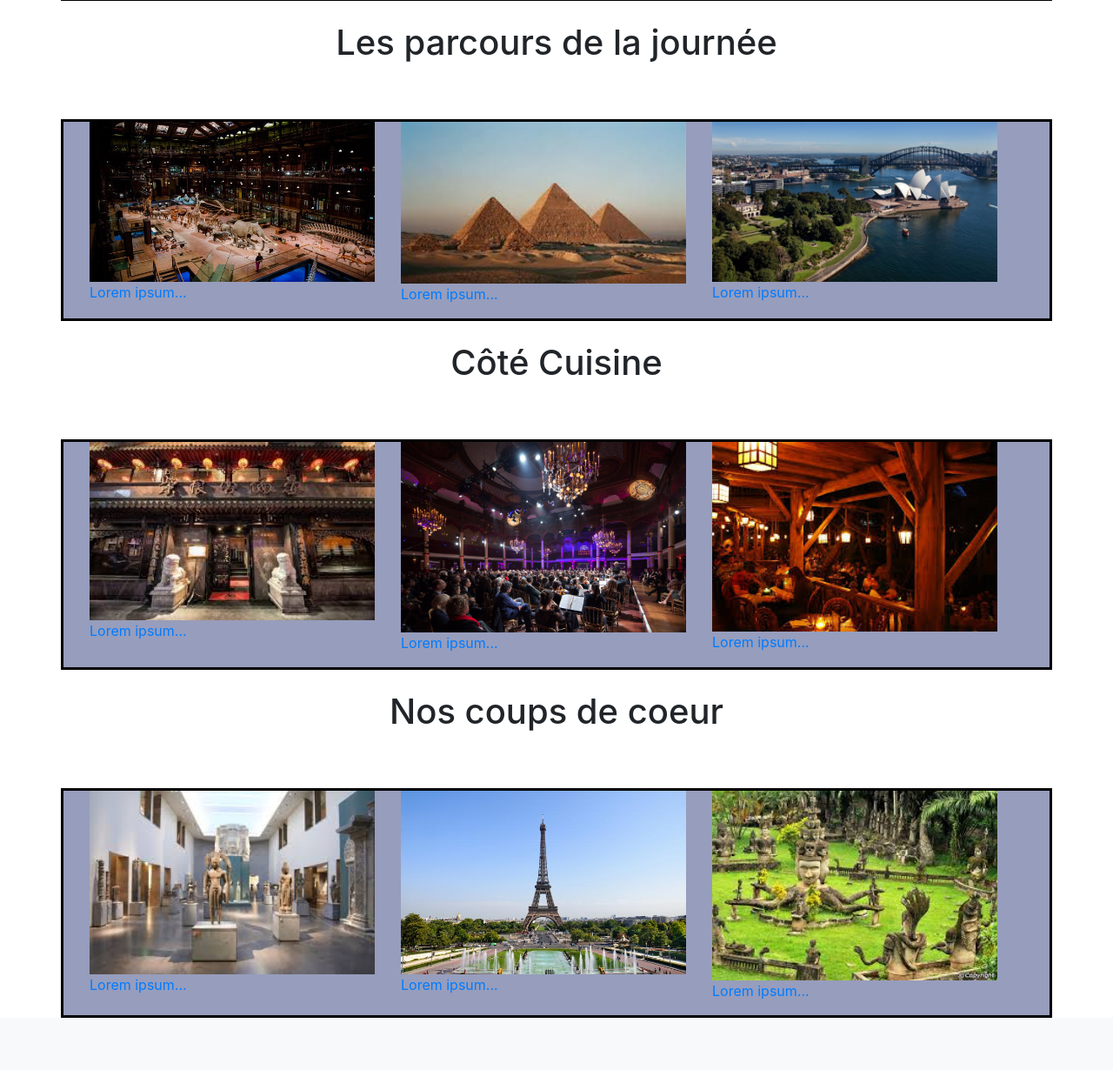
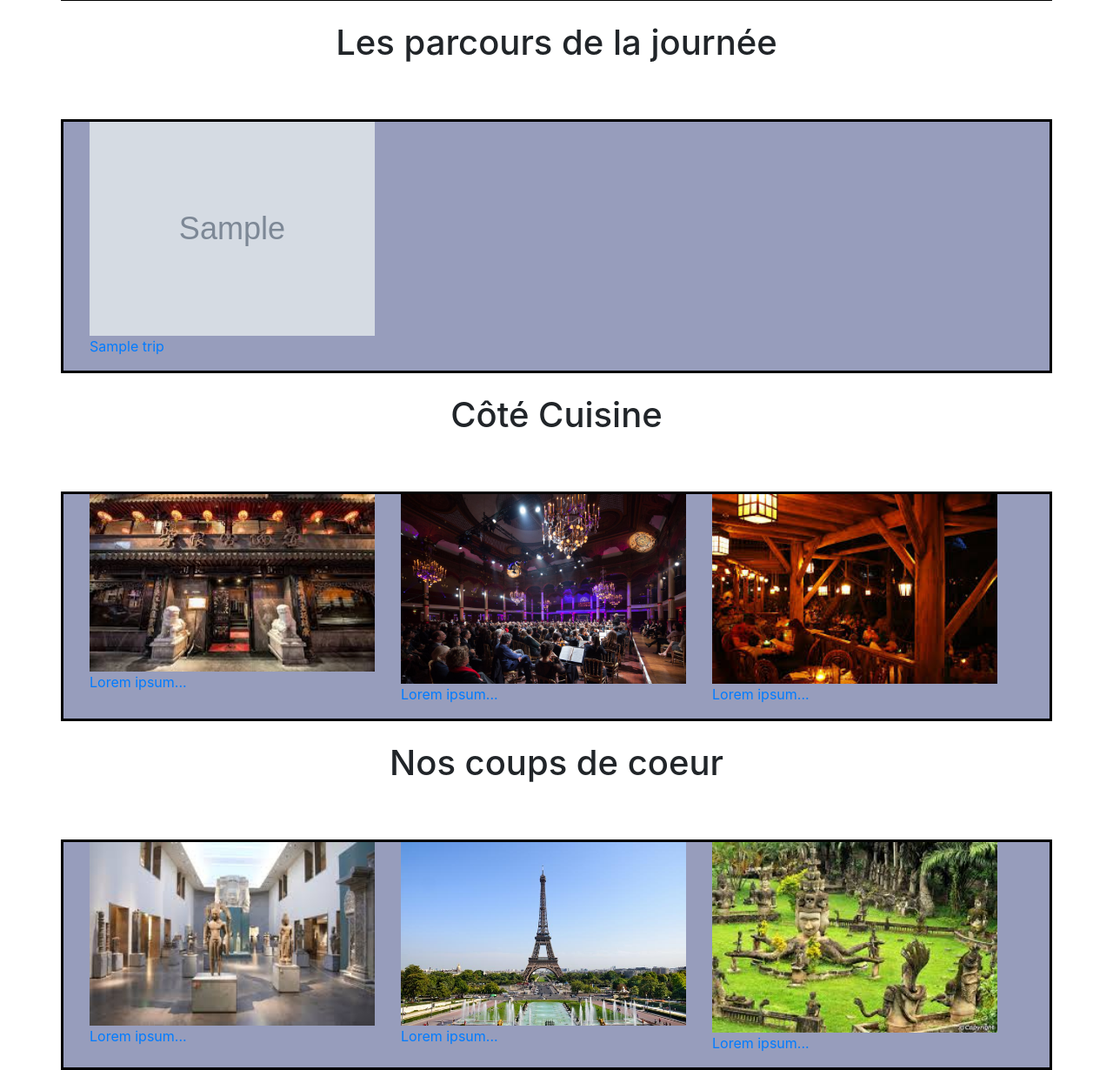
Before and after one commit to Pierremardos/Viaxe, a PHP site: page / in a window 1280 px wide. Shown: the part 661-1891 px from the top of the page at 87% size. Before the commit the page ends 1831 px from the top, so only its background shows below. Run offline with PHP 8.4, Linux system fonts and the light colour scheme; tables that the repository leaves empty or names only in its code hold one stand-in row (values such as "Sample post"); some libraries are stand-ins or nearby versions.

Commit message:
Les parcours disponibles

```diff
--- a/index.php
+++ b/index.php
@@ -106,33 +106,34 @@ include 'include/functions.php';
 		<h1 class="titreSection">Les parcours de la journée</h1>
 		<div class="search container">
   		<div class="row container">
+        <?php
+        $now = strtotime("now") + 7200;
+        $query=$bdd->prepare('SELECT * FROM TRIP');
+        $query->execute();
+        $count = 1;
+
+        while($donnees = $query->fetch())
+        {
+          $date = strtotime($donnees['date']);
+          if($date > $now & $count < 4){
+
+            echo '
               <div class="col-md-4">
                 <div class="thumbnail">
-         		<a href="#"><img src="images/GalerieEvo.jpg" alt="GalerieEvolution" style="width:100%">
+                  <a href = parcours.php?id='.$donnees['id'].'><img src="'.$donnees['picture'].'" alt="" style="width:100%"/>
                     <div class="caption">
-           			<p>Lorem ipsum...</p>
+                      <p>'.$donnees['title'].'</p>
                     </div>
                   </a>
                 </div>
-   			</div>
-   			<div class="col-md-4">
-     			<div class="thumbnail">
-         		<a href="#"><img src="images/PyramidesCaire.jpg" alt="Pyramides" style="width:100%">
-         			<div class="caption">
-           			<p>Lorem ipsum...</p>
-         			</div>
-       			</a>
-     			</div>
-   			</div>
-   			<div class="col-md-4">
-     			<div class="thumbnail">
-         		<a href="#"><img src="images/Sydney.jpg" alt="Sydney" style="width:100%">
-         			<div class="caption">
-           			<p>Lorem ipsum...</p>
-         			</div>
-       			</a>
-      		</div>
-    		</div>
+              </div>';
+            $count = $count + 1;
+          }
+?>
+
+<?php
+}
+?>
     	</div>
 		</div>
 		<br>
```
Also changed, not shown: images/parcours/couv/5.jpeg (added), images/parcours/couv/6.jpeg (added), images/parcours/couv/7.jpeg (added). Lines whose indentation alone changed are shown as unchanged.
